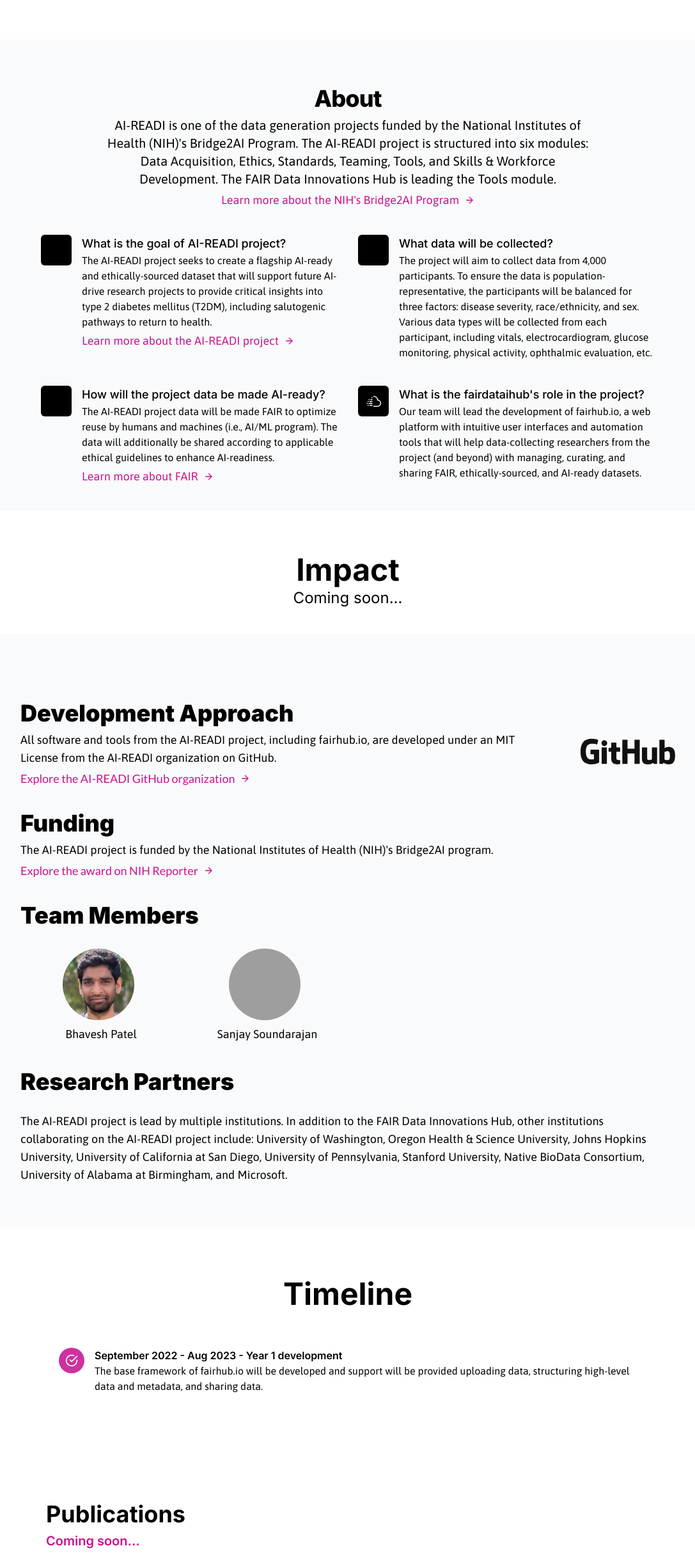
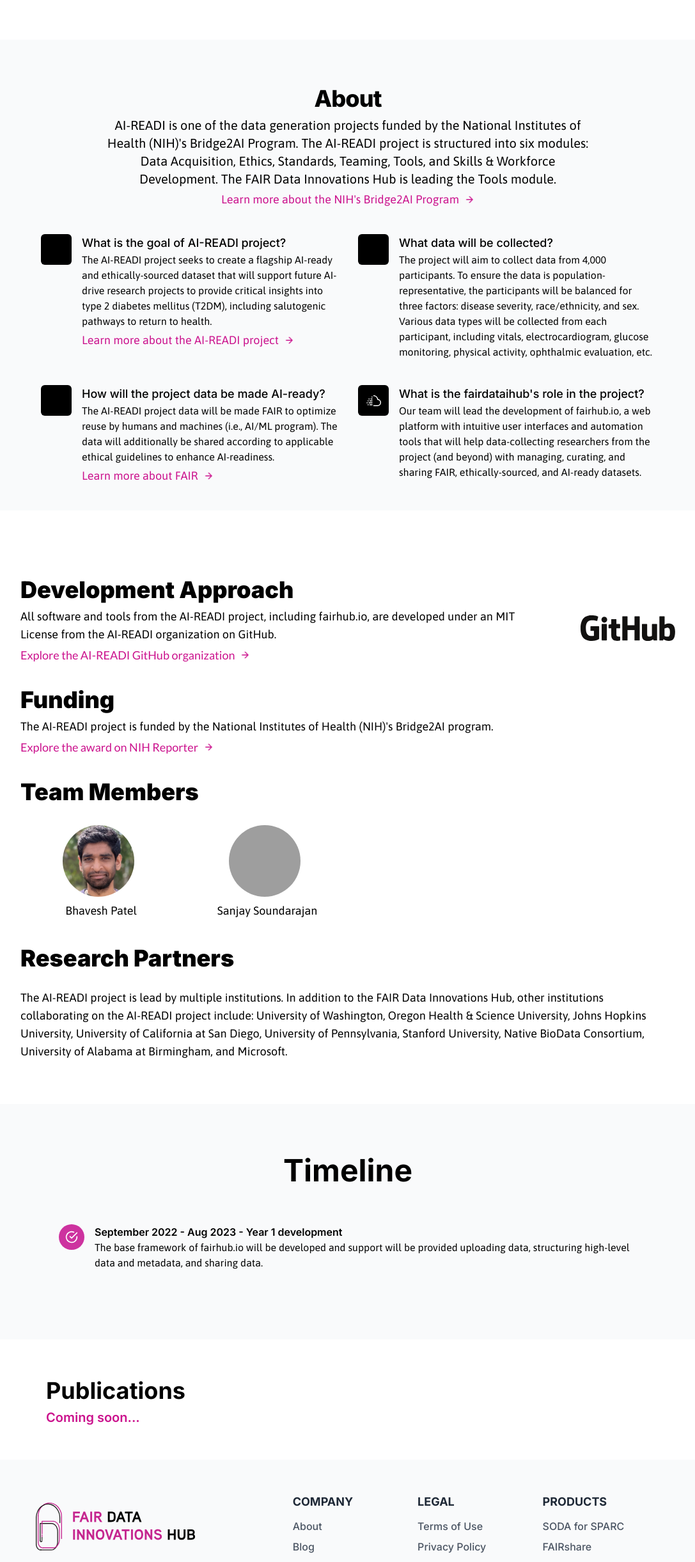
Before and after one commit to fairdataihub/fairdataihub.org, a Next.js app: page /aireadi in a window 1280 px wide. Shown: the part 716-3158 px from the top of the page at 64% size, without its empty margins (96-1183 px from the left). Built offline with nearby package versions, Linux system fonts and the light colour scheme; grey boxes are pictures that could not be loaded; some icons are missing; what tailwindcss-debug-screens would draw is missing.

Commit message:
chore: 🔧 hide coming soon components

```diff
--- a/src/components/aireadi/about.tsx
+++ b/src/components/aireadi/about.tsx
@@ -13,7 +13,8 @@ export default function About() {
           project is structured into six modules: Data Acquisition, Ethics,
           Standards, Teaming, Tools, and Skills & Workforce Development. The
           FAIR Data Innovations Hub is leading the Tools module.
-          <div className="mt-2 flex w-full justify-center md:mt-1">
+        </p>
+        <div className="mt-2 flex w-full justify-center font-asap md:mt-1">
           <a
             href="https://doi.org/10.1038/sdata.2016.18"
             target="_blank"
@@ -37,7 +38,6 @@ export default function About() {
             </p>
           </a>
         </div>
-        </p>
       </div>
 
       <div className="mt-10">
--- a/src/pages/aireadi.tsx
+++ b/src/pages/aireadi.tsx
@@ -2,7 +2,7 @@ import Head from 'next/head';
 
 import About from '@/components/aireadi/about';
 import Hero from '@/components/aireadi/hero';
-import Impact from '@/components/aireadi/impact';
+// import Impact from '@/components/aireadi/impact';
 import Info from '@/components/aireadi/info';
 import Publications from '@/components/aireadi/publications';
 import Timeline from '@/components/aireadi/timeline';
@@ -55,13 +55,13 @@ export default function Aireadi() {
         <section className="bg-gray-50 py-10 pt-16">
           <About />
         </section>
+        {/* <section className="bg-white py-10 pt-16">
+          <Impact />
+        </section> */}
         <section className="bg-white py-10 pt-16">
-          <Impact />
+          <Info />
         </section>
         <section className="bg-gray-50 py-10 pt-16">
-          <Info />
-        </section>
-        <section className="bg-white py-10 pt-16">
           <Timeline />
         </section>
         <section className="bg-white py-10 ">
--- a/src/pages/fairshare.tsx
+++ b/src/pages/fairshare.tsx
@@ -2,7 +2,7 @@ import Head from 'next/head';
 
 import About from '@/components/fairshare/about';
 import Hero from '@/components/fairshare/hero';
-import Impact from '@/components/fairshare/impact';
+// import Impact from '@/components/fairshare/impact';
 import Info from '@/components/fairshare/info';
 import Publications from '@/components/fairshare/publications';
 import Timeline from '@/components/fairshare/timeline';
@@ -55,13 +55,13 @@ export default function Fairshare() {
         <section className="bg-gray-50 py-10 pt-16">
           <About />
         </section>
+        {/* <section className="bg-white py-10 pt-16">
+          <Impact />
+        </section> */}
         <section className="bg-white py-10 pt-16">
-          <Impact />
+          <Info />
         </section>
         <section className="bg-gray-50 py-10 pt-16">
-          <Info />
-        </section>
-        <section className="bg-white py-10 pt-16">
           <Timeline />
         </section>
         <section className="bg-white py-10 ">
```
Lines whose indentation alone changed are shown as unchanged.
